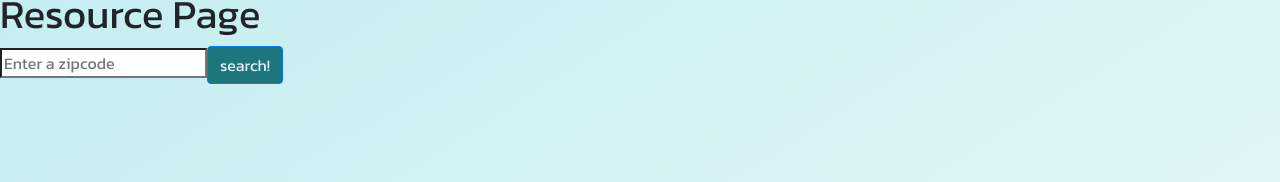
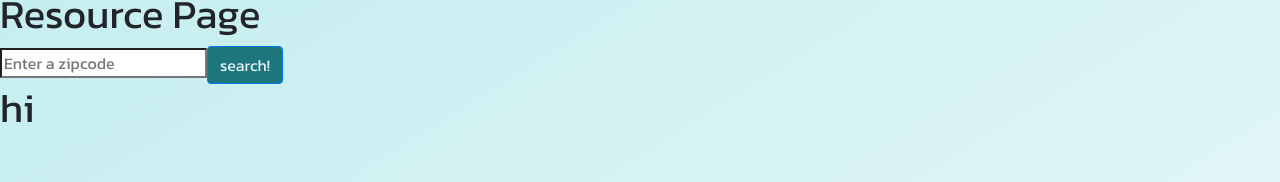
Before and after one commit to UW-INFO442-AU23/Team-Aquanauts, a React (Create React App) app: page /resources in a window 1280 px wide. Shown: the part 116-298 px from the top of the page. Built offline with nearby package versions, Linux system fonts and the light colour scheme.

Commit message:
minor error handling

```diff
--- /dev/null
+++ b/src/components/Cards.js
@@ -0,0 +1,12 @@
+import React from 'react';
+import { useRef, useState } from "react";
+
+export default function Cards(props) {
+
+  function makeCard() {
+
+  }
+  return (
+    <h1>hi</h1>
+  )
+}
--- a/src/components/homeComp/HomePage.js
+++ b/src/components/homeComp/HomePage.js
@@ -1,6 +1,6 @@
 import React from 'react';
 import { NavLink, Link } from 'react-router-dom'
-import '../../index.css'
+import '../../index.css';
 
 export default function HomePage(props) {
 
--- a/src/components/resourcesComp/ResourcePage.js
+++ b/src/components/resourcesComp/ResourcePage.js
@@ -1,8 +1,12 @@
 import React from 'react';
 import {NavLink} from 'react-router-dom';
 import SearchBar from '../SearchBar.js';
-import '../../index.css'
+import Cards from '../Cards.js';
+import '../../index.css';
 import NavBar from '../NavBar.js';
+const CARDINFO = [
+  {locName: 'loc1', pic: '', }
+];
 
 export default function ResourcePage(props) {
   return (
@@ -16,6 +20,7 @@ export default function ResourcePage(props) {
       </header>
       <main>
         <SearchBar/>
+        <Cards CardInfo={CARDINFO} />
       </main>
     </div>
   )
```
Also changed, not shown: public/img/empty.png (added).
